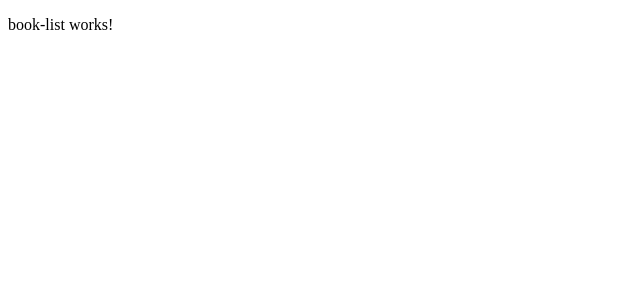
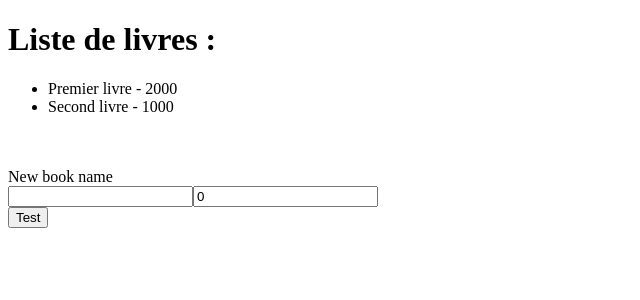
Before and after one commit to hadylan/td-angular-20-10-22, an Angular app: page / in a window 1280 px wide. Shown: the top 300 px of the page, without its empty margins (0-640 px from the left). Built offline with nearby package versions, Linux system fonts and the light colour scheme.

Commit message:
add bookList binding

```diff
--- a/src/app/app.module.ts
+++ b/src/app/app.module.ts
@@ -2,6 +2,7 @@ import { NgModule } from '@angular/core';
 import { BrowserModule } from '@angular/platform-browser';
 import { AppRoutingModule } from './app-routing.module';
 import { AppComponent } from './app.component';
+import { FormsModule } from '@angular/forms';
 import { BookStoreModule } from './book-store/book-store.module';
 
 @NgModule({
@@ -11,7 +12,7 @@ import { BookStoreModule } from './book-store/book-store.module';
   imports: [
     BrowserModule,
     AppRoutingModule,
-    BookStoreModule
+    BookStoreModule,
   ],
   providers: [],
   bootstrap: [AppComponent]
--- a/src/app/book-store/book-list/book-list.component.html
+++ b/src/app/book-store/book-list/book-list.component.html
@@ -1 +1,17 @@
-<p>book-list works!</p>
+<h1>Liste de livres : </h1>
+
+<ul class="bookList">
+    <li *ngFor="let book of bookList">
+        <span class="name">{{book.name}} - {{book.pages}} </span>
+    </li>
+</ul>
+
+<br><br>
+
+<label for="example-ngModel">New book name </label>
+<form>
+    <input name="name" [(ngModel)]="newBook.name" id="example-ngModel">
+    <input name="pages" [(ngModel)]="newBook.pages" id="example-ngModel">
+</form>
+
+<button (click)="createNewBook()">Test</button>
--- a/src/app/book-store/book-list/book-list.component.ts
+++ b/src/app/book-store/book-list/book-list.component.ts
@@ -1,4 +1,5 @@
 import { Component, OnInit } from '@angular/core';
+import { book } from 'src/app/interfaces/books';
 
 @Component({
   selector: 'app-book-list',
@@ -6,10 +7,24 @@ import { Component, OnInit } from '@angular/core';
   styleUrls: ['./book-list.component.css']
 })
 export class BookListComponent implements OnInit {
+  bookList: book[] = [
+    { name: 'Premier livre', pages: 2000 },
+    { name: 'Second livre', pages: 1000 }
+  ]
+
+  newBook: book = {
+    name: '',
+    pages: Number()
+  }
+
+  createNewBook() {
+    this.bookList.push(this.newBook)
+  }
 
   constructor() { }
 
   ngOnInit(): void {
+
   }
 
 }
--- a/src/app/book-store/book-store.module.ts
+++ b/src/app/book-store/book-store.module.ts
@@ -1,7 +1,7 @@
 import { NgModule } from '@angular/core';
 import { CommonModule } from '@angular/common';
 import { BookListComponent } from './book-list/book-list.component';
-
+import { FormsModule } from '@angular/forms';
 
 
 @NgModule({
@@ -9,6 +9,7 @@ import { BookListComponent } from './book-list/book-list.component';
     BookListComponent
   ],
   imports: [
+    FormsModule,
     CommonModule
   ],
   exports: [
--- /dev/null
+++ b/src/app/interfaces/books.ts
@@ -0,0 +1,4 @@
+export interface book {
+    name: string,
+    pages: number
+}
```
